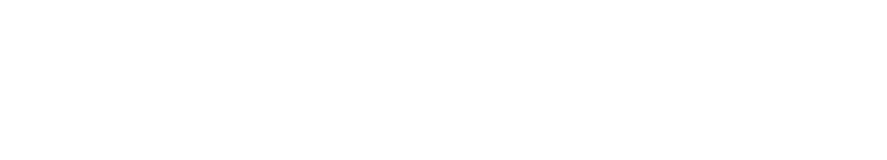
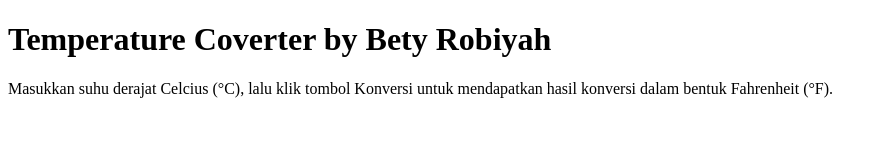
Before and after one commit to revou-fundamental-course/15-apr-24-betyrobiyah, a plain HTML site: page index.html in a window 1280 px wide. Shown: the whole page, without its empty margins (0-887 px from the left). Drawn offline with Linux system fonts and the light colour scheme.

Commit message:
init config

```diff
--- a/index.html
+++ b/index.html
@@ -1,11 +1,21 @@
 <!DOCTYPE html>
 <html lang="en">
+
 <head>
     <meta charset="UTF-8">
     <meta name="viewport" content="width=device-width, initial-scale=1.0">
+    <link rel="stylesheet" href="style.css">
     <title>Temperature Converter</title>
 </head>
+
 <body>
+<header>
+    <h1>Temperature Coverter by Bety Robiyah</h1>
+</header>
 
+<Section>
+<p>Masukkan suhu derajat Celcius (&deg;C), lalu klik tombol Konversi untuk mendapatkan hasil konversi dalam bentuk Fahrenheit (&deg;F). </p>
+</Section>
 </body>
+
 </html>
```
